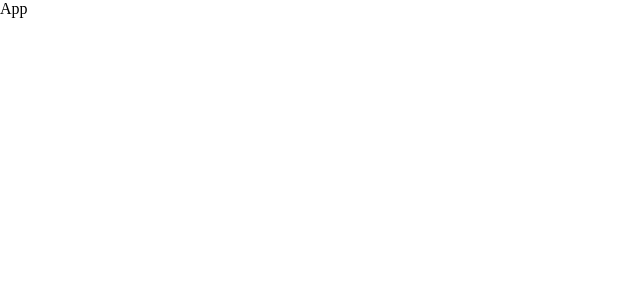
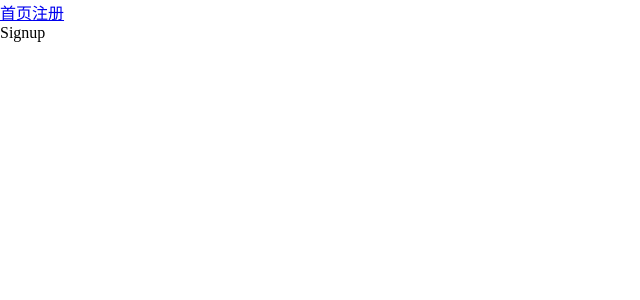
Before and after one commit to l552177239/yummy, a React (Create React App) app: page /signup in a window 1280 px wide. Shown: the top 300 px of the page, without its empty margins (0-640 px from the left). Built offline with nearby package versions, Linux system fonts and the light colour scheme.

Commit message:
react router

```diff
--- a/package.json
+++ b/package.json
@@ -5,6 +5,7 @@
   "dependencies": {
     "react": "^15.6.1",
     "react-dom": "^15.6.1",
+    "react-router-dom": "^4.1.2",
     "react-scripts": "1.0.10"
   },
   "scripts": {
--- a/src/App.css
+++ b/src/App.css
@@ -1,4 +1,4 @@
-*{
+body{
   margin: 0;
   padding: 0;
 }
--- a/src/App.js
+++ b/src/App.js
@@ -1,11 +1,28 @@
 import React, { Component } from 'react'
 import './App.css'
+import {
+  BrowserRouter as Router,
+  Route,
+  Switch
+} from 'react-router-dom'
+
+import Sidebar from './ui/shared/Sidebar/Sidebar'
+import Home from './ui/pages/Home/Home'
+import Signup from './ui/pages/Signup/Signup'
 
 class App extends Component{
   render(){
     return(
       <div className="App">
-        App
+        <Router>
+          <div>
+          <Sidebar />
+          <Switch>
+            <Route exact path='/' component={Home} />
+            <Route path='/signup' component={Signup} />
+          </Switch>
+        </div>
+        </Router>
       </div>
     )
   }
--- /dev/null
+++ b/src/ui/Home.js
@@ -0,0 +1,13 @@
+import React, { Component } from 'react'
+
+class Home extends Component{
+  render(){
+    return(
+      <div className="Home">
+        Home
+      </div>
+    )
+  }
+}
+
+export default Home
--- /dev/null
+++ b/src/ui/pages/Home/Home.js
@@ -0,0 +1,13 @@
+import React, { Component } from 'react'
+
+class Home extends Component{
+  render(){
+    return(
+      <div className="Home">
+        Home
+      </div>
+    )
+  }
+}
+
+export default Home
--- /dev/null
+++ b/src/ui/pages/Signup/Signup.js
@@ -0,0 +1,13 @@
+import React, { Component } from 'react'
+
+class Signup extends Component{
+  render(){
+    return(
+      <div className="Signup">
+        Signup
+      </div>
+    )
+  }
+}
+
+export default Signup
--- /dev/null
+++ b/src/ui/shared/Sidebar/Sidebar.js
@@ -0,0 +1,15 @@
+import React, { Component } from 'react'
+import { Link } from 'react-router-dom'
+
+class Sidebar extends Component{
+  render(){
+    return(
+      <div className="Sidebar">
+        <Link to='/'>首页</Link>
+        <Link to='/signup'>注册</Link>
+      </div>
+    )
+  }
+}
+
+export default Sidebar
```
Also changed, not shown: 1 other file (tests, documents, lock files or other folders).
